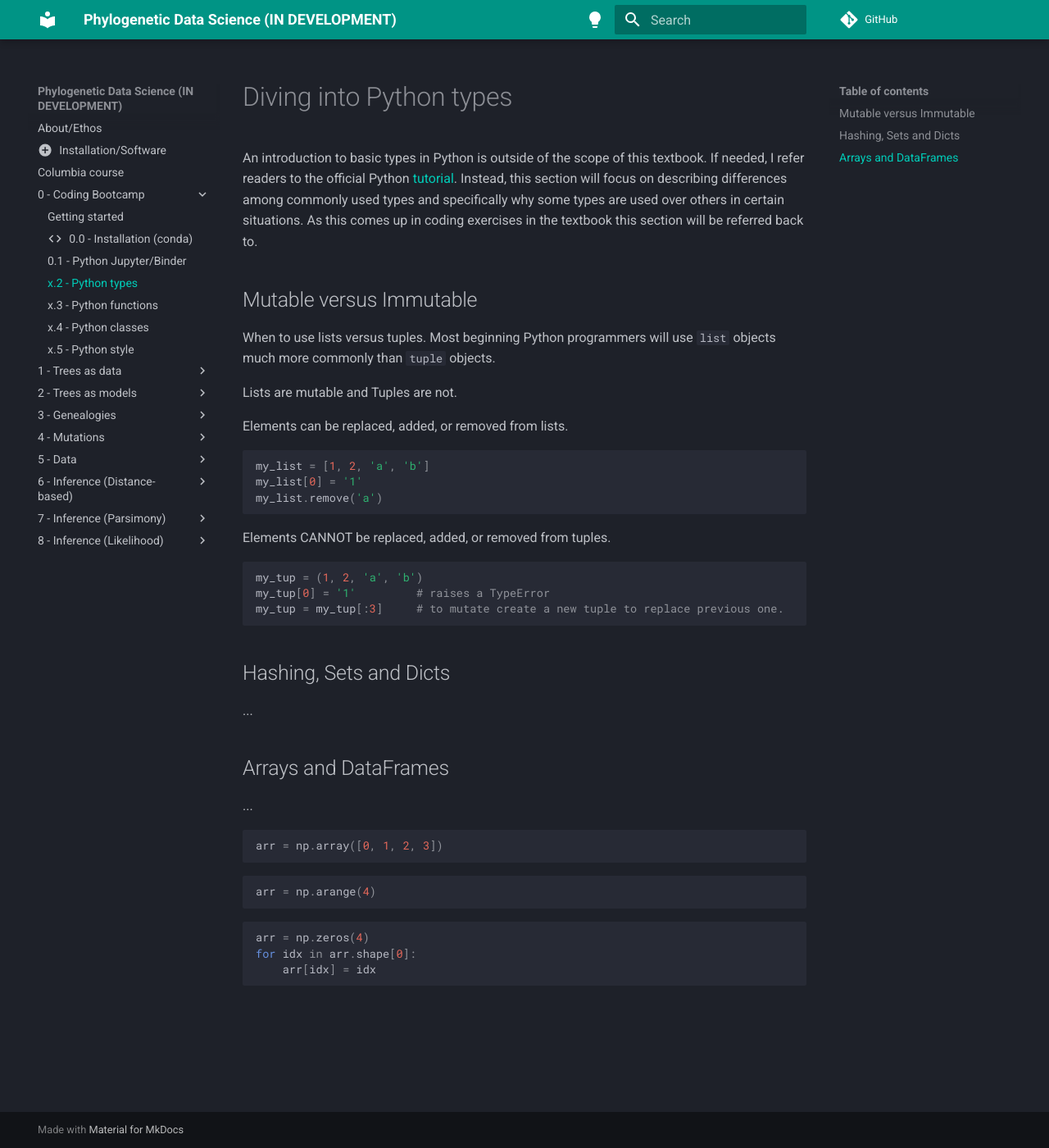
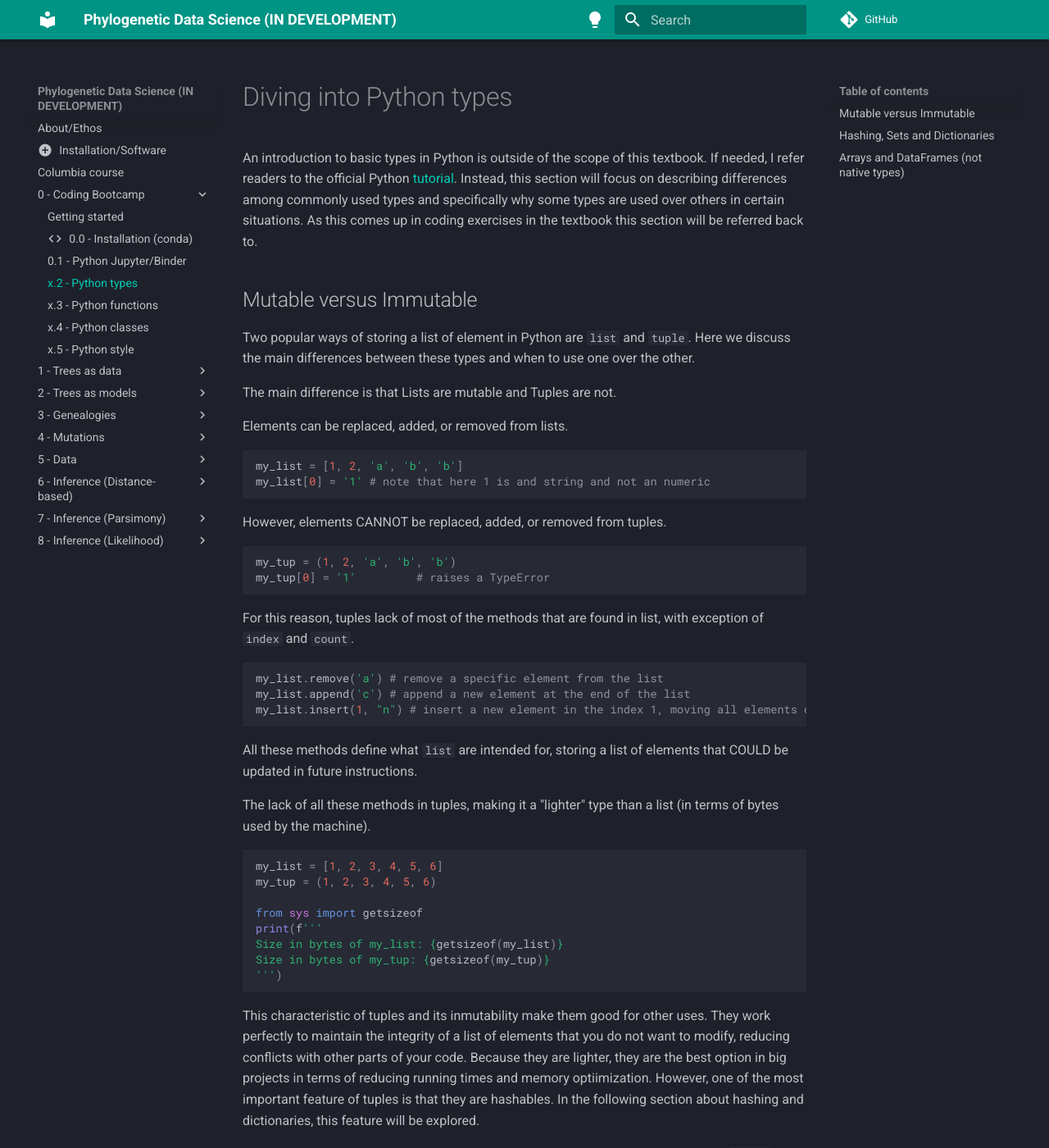
Before and after one commit to eaton-lab/phylogenetic-data-science, an MkDocs documentation site: the page built from docs/bootcamp/0.2-python-types.md, in a window 1280 px wide and 1400 px high. Shown: the whole window at 82% size. Built offline with MkDocs 1.6.1 and Material for MkDocs 9.7.7, drawn with Linux system fonts in a browser that asks for light colours; comment, search, counter and statistics services are not loaded; some of the changed text lies outside the part shown.

Commit message:
types wip

````diff
--- a/docs/bootcamp/0.2-python-types.md
+++ b/docs/bootcamp/0.2-python-types.md
@@ -13,29 +13,82 @@ textbook this section will be referred back to.
 
 
 ## Mutable versus Immutable
-When to use lists versus tuples. Most beginning Python programmers will use
-`list` objects much more commonly than `tuple` objects.
+<!-- When to use lists versus tuples. Most beginning Python programmers will use
+`list` objects much more commonly than `tuple` objects.   -->
+Two popular ways of storing a list of element in Python are `list` and `tuple`.
+Here we discuss the main differences between these types and when to use one over
+the other.
 
-Lists are mutable and Tuples are not.
+The main difference is that Lists are mutable and Tuples are not.
 
 Elements can be replaced, added, or removed from lists.
 ```python
-my_list = [1, 2, 'a', 'b']
-my_list[0] = '1'
-my_list.remove('a')
+my_list = [1, 2, 'a', 'b', 'b']
+my_list[0] = '1' # note that here 1 is and string and not an numeric
 ```
 
-Elements CANNOT be replaced, added, or removed from tuples.
+However, elements CANNOT be replaced, added, or removed from tuples.
 ```python
-my_tup = (1, 2, 'a', 'b')
+my_tup = (1, 2, 'a', 'b', 'b')
 my_tup[0] = '1'         # raises a TypeError
-my_tup = my_tup[:3]     # to mutate create a new tuple to replace previous one.
 ```
 
-## Hashing, Sets and Dicts
+<!--
+C: I think we should remove this, if a coder wants to modify a tuple, better use lists
+This can create the typical confusion of why using a tuple or a list if both are "mutable" after all
+my_tup = my_tup[:3]     # to mutate create a new tuple to replace previous one.
+-->
+
+
+For this reason, tuples lack of most of the methods that are found in list,
+with exception of `index` and `count`.
+```python
+my_list.remove('a') # remove a specific element from the list
+my_list.append('c') # append a new element at the end of the list
+my_list.insert(1, "n") # insert a new element in the index 1, moving all elements one index
+```
+
+All these methods define what `list` are intended for, storing a list of elements that COULD
+be updated in future instructions.
+
+The lack of all these methods in tuples, making it a "lighter" type than a list (in terms of bytes
+used by the machine).
+```python
+my_list = [1, 2, 3, 4, 5, 6]
+my_tup = (1, 2, 3, 4, 5, 6)
+
+from sys import getsizeof
+print(f'''
+Size in bytes of my_list: {getsizeof(my_list)}
+Size in bytes of my_tup: {getsizeof(my_tup)}
+''')
+```
+
+This characteristic of tuples and its inmutability make them good for other uses.
+They work perfectly to maintain the integrity of a list of elements that you do not
+want to modify, reducing conflicts with other parts of your code.
+Because they are lighter, they are the best option in big projects in terms of
+reducing running times and memory optiimization.
+However, one of the most important feature of tuples is that they are hashables.
+In the following section about hashing and dictionaries, this feature will be explored.
+
+So if your list of elements will be static once you create it, it is recommended to
+use `tuple` instead of a `list`.
+
+**Additional note**: Some implicit declarations of variables in Python can be tricky.
+For example, the following code will result in a tuple of one element
+instead of a variable storing a string.
+```python
+var = "something", # note the trailing comma
+```
+
+
+
+
+## Hashing, Sets and Dictionaries
 ...
 
-## Arrays and DataFrames
+## Arrays and DataFrames (not native types)
 ...
 
 <!-- ## Numpy arrays -->
````
